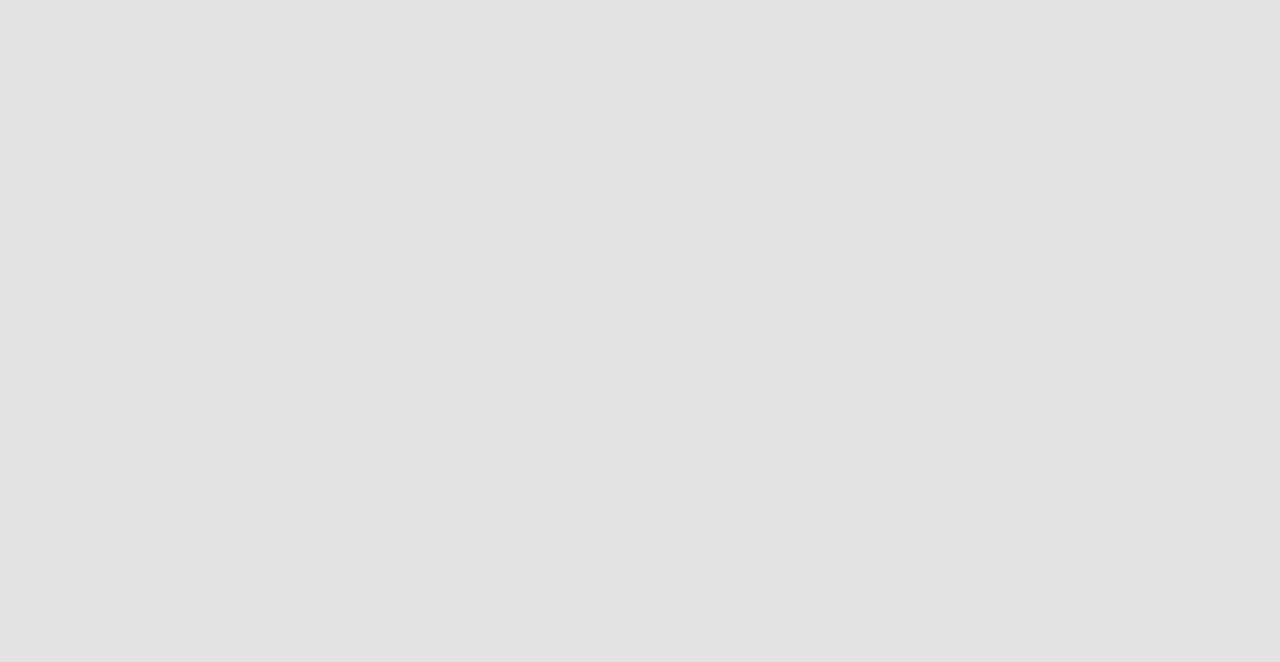
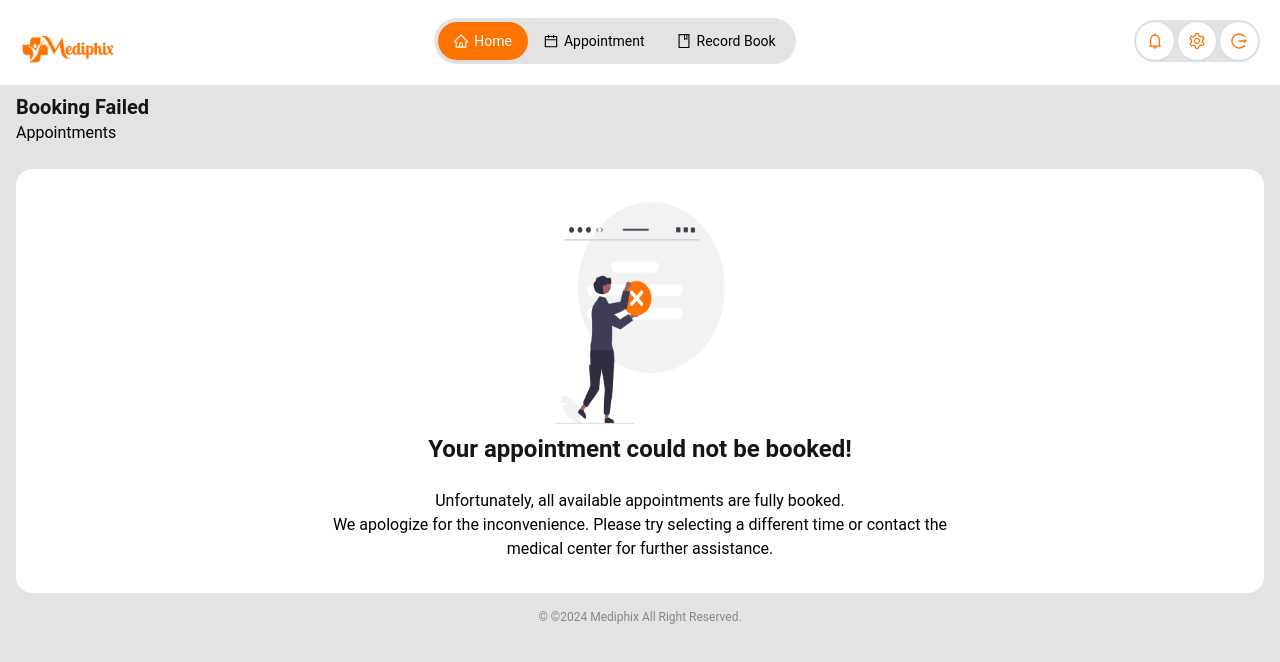
Before and after one commit to PlazerDev/mediphix-frontend, a React (Vite) app: page /patient/appoinment/bookingfailed in a window 1280 px wide. Before the commit this address had no page. Shown: the top 662 px of the page. Built offline with nearby package versions, Linux system fonts and the light colour scheme.

Commit message:
Create booking failed UI

```diff
--- a/src/App.tsx
+++ b/src/App.tsx
@@ -20,6 +20,7 @@ import PreviousAppointmentDetails from './components/patient/appointment/Previou
 import MedicalCenterCard from './components/patient/appointment/MedicalCenterCard'
 import MedicalCenterDetailsCard from './components/patient/appointment/MedicalCenterDetailsCard'
 import AppointmentSuccessful from './components/patient/appointment/AppointmentSuccessful'
+import BookingFailed from './components/patient/appointment/BookingFailed'
 
 
 
@@ -53,6 +54,7 @@ function App() {
 
               <Route path='/patient/appoinment/medicalcenterdetailscard' element={<MedicalCenterDetailsCard/>} />
               <Route path='/patient/appoinment/appointmentsuccessful' element={<AppointmentSuccessful/>} />
+              <Route path='/patient/appoinment/bookingfailed' element={<BookingFailed/>} />
         </Routes>
       </Router>
 
--- a/src/components/patient/appointment/AppointmentSuccessful.tsx
+++ b/src/components/patient/appointment/AppointmentSuccessful.tsx
@@ -50,6 +50,9 @@ const AppointmentSuccessful = () => {
 
         </div>
       </div>
+      <div>
+      <Footer/>
+      </div>
     </>
   );
 };
--- /dev/null
+++ b/src/components/patient/appointment/BookingFailed.tsx
@@ -0,0 +1,46 @@
+import React from "react";
+import Footer from "./../../Footer";
+import PatientNavigation from "../navigation/PatientNavigation";
+import BookingFailedImage from "./../../../assets/images/patient/appoinment/BookingFailed.png";
+
+const BookingFailed = () => {
+  return (
+    <>
+      <PatientNavigation />
+      <div className="mt-2 ml-4">
+        <p className="font-Roboto font-[700] text-xl text-[#151515]">
+          Booking Failed
+        </p>
+        <p className="mb-6">Appointments</p>
+      </div>
+
+      <div className="ml-4 mr-4 p-8 bg-[#ffffff] rounded-[16px]">
+        <div className="flex flex-col justify-center items-center">
+          <img
+            className="w-60 h-56 mb-2"
+            src={BookingFailedImage}
+            alt="Booking Failed"
+          />
+        </div>
+        <div className="flex text-center justify-center">
+          <p className="text-[#151515] mb-6 font-Roboto font-[700] text-2xl">
+            Your appointment could not be booked!
+          </p>
+        </div>
+        <div className="text-center">
+          <p>Unfortunately, all available appointments are fully booked.</p>
+        </div>
+        <div className="text-center">
+          <p>
+            We apologize for the inconvenience. Please try selecting a different
+            time or contact the
+          </p>
+          <p>medical center for further assistance.</p>
+        </div>
+      </div>
+      <Footer />
+    </>
+  );
+};
+
+export default BookingFailed;
```
Also changed, not shown: src/assets/images/patient/appoinment/BookingFailed.png (added).
